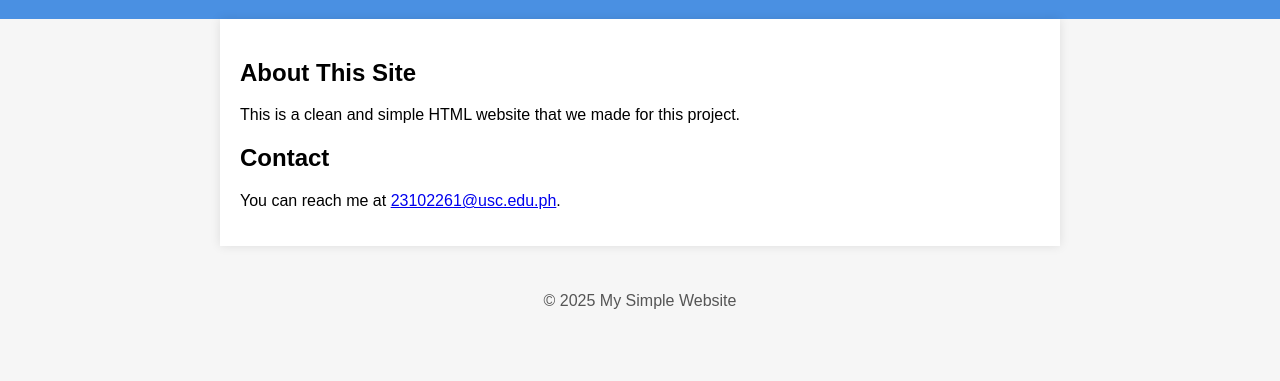
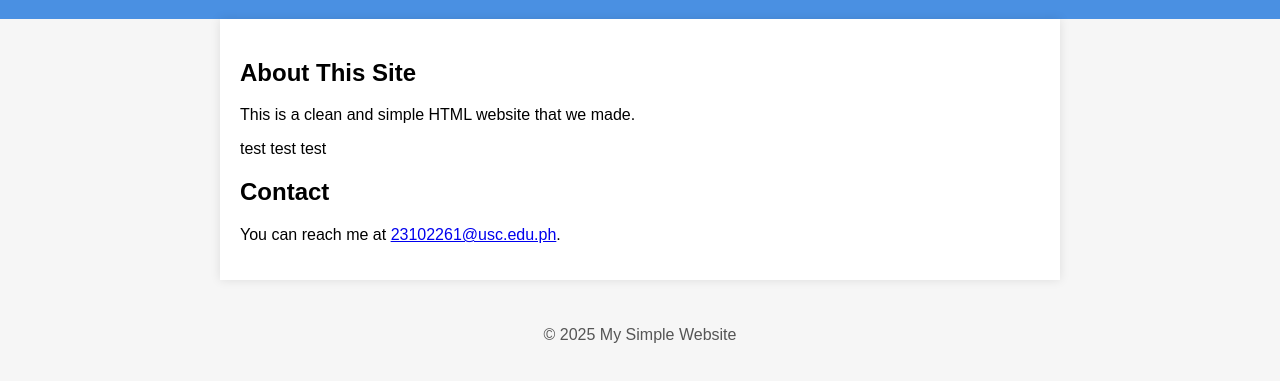
Before and after one commit to Allyn23102261/Deployment, a plain HTML site: page index.html in a window 1280 px wide. Shown: the part 245-626 px from the top of the page. Drawn offline with Linux system fonts and the light colour scheme.

Commit message:
Update index.html

```diff
--- a/index.html
+++ b/index.html
@@ -42,7 +42,8 @@
 
   <main>
     <h2>About This Site</h2>
-    <p>This is a clean and simple HTML website that we made for this project.</p>
+    <p>This is a clean and simple HTML website that we made.</p>
+    <p>test test test</p>
 
     <h2>Contact</h2>
     <p>You can reach me at <a href="23102261@usc.edu.ph">23102261@usc.edu.ph</a>.</p>
```
